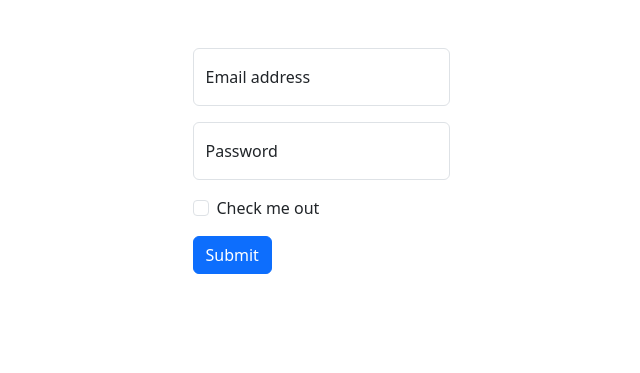
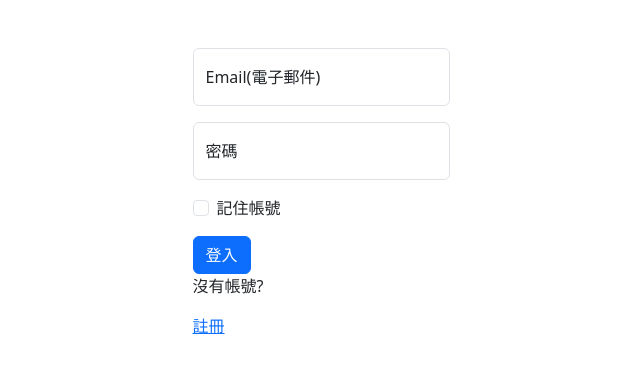
Before and after one commit to weifish0/SightPath, a Django app: page /login in a window 1280 px wide. Shown: the part 78-451 px from the top of the page, without its empty margins (319-959 px from the left). Run offline with Django 4.2, Linux system fonts and the light colour scheme.

Commit message:
feat: 登入登出細節調整

```diff
--- a/base/templates/base/chatroom_home.html
+++ b/base/templates/base/chatroom_home.html
@@ -9,6 +9,10 @@
         grid-template-columns: 1fr 3fr;
     }
 </style>
+
+{% if request.user.is_authenticated %}
+<p>hello {{request.user}}~</p>
+{% endif %}
 
 
 <div class="chatroom_home_container">
@@ -29,8 +33,10 @@
         <div>
             {% for room in rooms %}
             <div>
+                {% if request.user == room.host %}
                 <a href="{% url 'update_room' room.id %}">編輯</a>
                 <a href="{% url 'delete_room' room.id %}">刪除</a>
+                {% endif %}
                 <span>@{{room.host.username}}</span>
                 <h3>{{room.id}}. <a href="{% url 'room' room.id %}">{{room.name}}</a></h3>
                 <small>建立時間: {{room.updated}}</small>
--- a/base/templates/base/login_register.html
+++ b/base/templates/base/login_register.html
@@ -1,6 +1,8 @@
 {% extends "main.html" %}
 
 {% block contents %}
+
+{% if page == "login" %}
 <div class="d-flex justify-content-center mt-5">
     <form method="POST", action="">
       {% csrf_token %}
@@ -15,20 +17,45 @@
       {% endif %}
       <div class="form-floating mb-3">
           <input type="text" class="form-control" id="floatingInput" placeholder="name@example.com" name="email">
-          <label for="floatingInput">Email address</label>
+          <label for="floatingInput">Email(電子郵件)</label>
       </div>
       <div class="form-floating">
         <input type="password" class="form-control" id="floatingPassword" placeholder="Password" name="password">
-        <label for="floatingPassword">Password</label>
+        <label for="floatingPassword">密碼</label>
         <input type="hidden" name="next" value="{{ next }}">
       </div>
 
       <div class="mt-3 mb-3 form-check">
         <input type="checkbox" class="form-check-input" id="exampleCheck1">
-        <label class="form-check-label" for="exampleCheck1" name="remember_login">Check me out</label>
+        <label class="form-check-label" for="exampleCheck1" name="remember_login">記住帳號</label>
       </div>
-      <button type="submit" class="btn btn-primary" name="login">Submit</button>
+      <button type="submit" class="btn btn-primary" name="login">登入</button>
+
+      <p>沒有帳號?</p>
+      <a href="{% url 'register_page' %}">註冊</a>
     </form>
 </div>
 
+{% else %}
+<div class="d-flex justify-content-center mt-5">
+    <form method="POST", action="">
+      {% csrf_token %}
+      {% if messages %}
+      <ul class="messages">
+          {% for message in messages %}
+          <li{% if message.tags %} class="{{ message.tags }}"{% endif %}>
+              {{ message }}
+          </li>
+          {% endfor %}
+      </ul>
+      {% endif %}
+      {{ form.as_p }}
+      <button type="submit" class="btn btn-primary" name="login">註冊</button>
+
+      <p>已經有帳號了?</p>
+      <a href="{% url 'login_page' %}">登入</a>
+    </form>
+</div>
+{% endif %}
+
 {% endblock contents %}
--- a/base/urls.py
+++ b/base/urls.py
@@ -3,6 +3,7 @@ from . import views
 
 urlpatterns = [
     path("login", views.login_page, name="login_page"),
+    path("regitster", views.register_page, name="register_page"),
     path("logout", views.logout_user, name="logout_user"),
     path("profile", views.profile, name="profile"),
     path("room/<str:pk>", views.room, name="room"),
--- a/base/views.py
+++ b/base/views.py
@@ -1,23 +1,22 @@
 from django.shortcuts import render, redirect
 from django.http import HttpResponse
 from django.db.models import Q
+from django.contrib.auth.decorators import login_required
 from django.contrib.auth.models import User
 from django.contrib import messages
 from django.contrib.auth import authenticate, login, logout
+from django.contrib.auth.forms import UserCreationForm
+from django.http import HttpResponse
 from .models import Room,Topic
 from .forms import RoomForm
 
-# ref: https://stackoverflow.com/questions/26989078/how-to-get-full-url-from-django-request
-def absolute(request):
-    urls = {
-        'FULL_URL_WITH_QUERY_STRING': request.build_absolute_uri(),
-        'FULL_URL': request.build_absolute_uri('?'),
-        'ABSOLUTE_ROOT': request.build_absolute_uri('/')[:-1].strip("/"),
-        'ABSOLUTE_ROOT_URL': request.build_absolute_uri('/').strip("/"),
-    }
-    return urls
 
 def login_page(request):
+
+    # 假如用戶已經登入了，就把他送回主頁
+    if request.user.is_authenticated:
+        return redirect("chatroom_home")
+
     if request.method == "POST":
         email = request.POST.get("email")
         password = request.POST.get("password")
@@ -33,7 +32,24 @@ def login_page(request):
         else:
             messages.error(request, "密碼錯誤")
             return render(request, "base/login_register.html")
-    context = {}
+    context = {"page": "login"}
+    return render(request, "base/login_register.html", context)
+
+
+def register_page(request):
+    context = {"form": UserCreationForm()}
+
+    if request.method == "POST":
+        form = UserCreationForm(request.POST)
+        if form.is_valid():
+            print(form)
+            user = form.save()
+            print(user)
+            login(request, user)
+            return redirect("chatroom_home")
+        else:
+            messages.error(request, "格式錯誤")
+
     return render(request, "base/login_register.html", context)
 
 def logout_user(request):
@@ -62,9 +78,10 @@ def chatroom_home(request):
 def room(request,pk):
     # 獲取特定id的討論室
     room = Room.objects.get(id=pk)
-    context = {"rooms": room}
+    context = {"room": room}
     return render(request, "base/room.html", context)
 
+@login_required(login_url="login_page")
 def create_room(request):
     form = RoomForm()
     context = {"form": form}
@@ -78,10 +95,17 @@ def create_room(request):
             return redirect("chatroom_home")
     return render(request, "base/room_form.html", context)
 
+@login_required(login_url="login_page")
 def update_room(request, pk):
+
     room = Room.objects.get(id=pk)
     # 讓討論室抓取該討論室上次在資料庫存的資料
     form = RoomForm(instance=room)
+
+    if request.user != room.host:
+        return HttpResponse("你沒有權限")
+
+
     context = {"form": form}
     if request.method == "POST":
         # 更新資料庫的資料
@@ -92,8 +116,13 @@ def update_room(request, pk):
             return redirect("chatroom_home")
     return render(request, "base/room_form.html", context)
 
+@login_required(login_url="login_page")
 def delete_room(request, pk):
     room = Room.objects.get(id=pk)
+
+    if request.user != room.host:
+        return HttpResponse("你沒有權限")
+
     context = {"obj": room}
     if request.method == "POST":
         room.delete()
```
Also changed, not shown: base/templates/base/room.html (+15 -2 lines), 1 other file.
